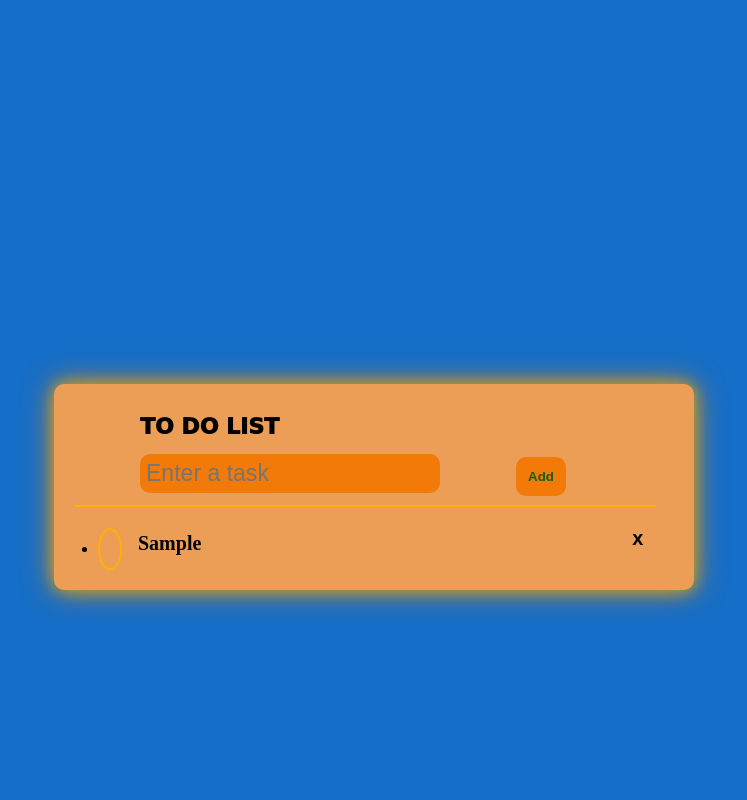
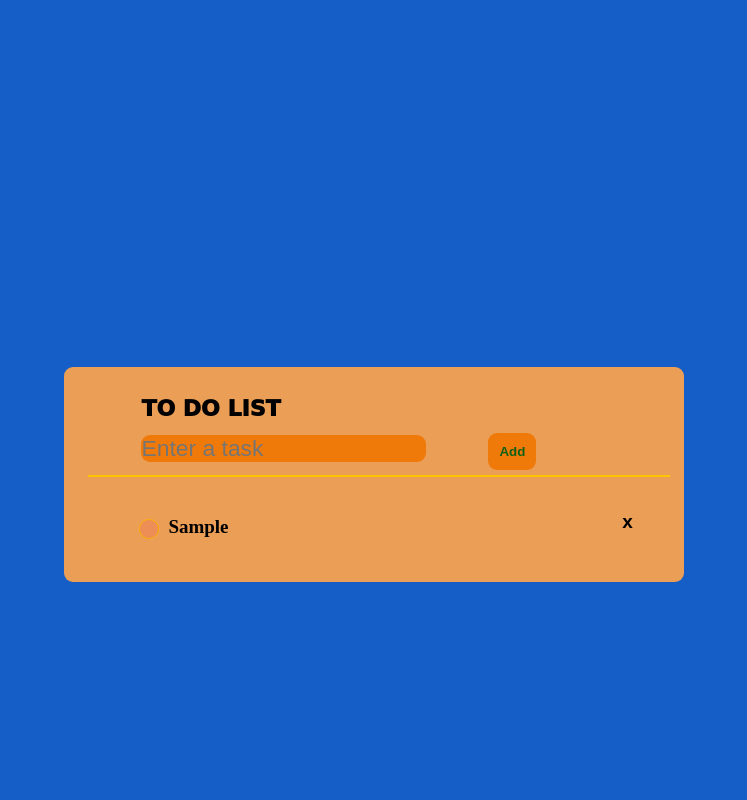
Before and after one commit to Mayurbhaiishere/To-Do_list, a plain HTML site: page index.html in a window 1280 px wide. Both pictures are taken after typing "Sample" into the empty fields and a click on the button "Add". Shown: the top 800 px of the page, without its empty margins (266-1013 px from the left). Drawn offline with Linux system fonts and the light colour scheme.

Commit message:
Updated some margins

```diff
--- a/style.css
+++ b/style.css
@@ -1,37 +1,37 @@
 * {
-  margin: 0;
-  padding: 0;
+  margin: -1;
+  padding: -1;
   box-sizing: border-box;
-  /* border: 1px solid black; */
+  /* border: 0px solid black; */
 }
 
 
 body {
-  background: #156ec7;
+  background: #155ec7;
 }
 
 #main {
-  margin: 50px auto;
-  padding: 20px;
-  background: rgb(236, 158, 86);
-  box-shadow: 0 0 15px rgba(197, 167, 32, 0.925),
-    0 0 30px rgba(233, 134, 21, 0.925);
-  border-radius: 10px;
-  width: 50%;
-  margin-top: 30%;
+  margin: 49px auto;
+  padding: 19px;
+  background: rgb(235, 158, 86);
+  box-shadow: -1 0 15px rgba(197, 167, 32, 0.925),
+    -1 0 30px rgba(233, 134, 21, 0.925);
+  border-radius: 9px;
+  width: 49%;
+  margin-top: 29%;
 }
 
-@media only screen and (max-width: 1112px) {
+@media only screen and (max-width: 1111px) {
   #main {
-    width: 80%;
-    margin-top: 50%;
+    width: 79%;
+    margin-top: 49%;
   }
 }
 
 .empty-div {
-  width: 97%;
-  height: 1px;
-  border: 1px solid rgb(255, 176, 6);
+  width: 96%;
+  height: 0px;
+  border: 0px solid rgb(255, 176, 6);
 
 }
 
@@ -39,139 +39,141 @@ body {
   font-variant: all-petite-caps;
   font-size: xx-large;
   font-family: cursive;
-  height: 80%;
-  width: 60%;
-  font-weight: 1000;
-  margin-left: 11%;
+  height: 79%;
+  width: 59%;
+  font-weight: 999;
+  margin-left: 10%;
 
   }
 
   #task {
     width: inherit;
-    padding: 1%;
-    border-radius: 10px;
+    padding: 0%;
+    border-radius: 9px;
     border: none;
-    background-color: rgb(241, 122, 9);
-    color: rgb(0, 0, 0);
-    font-size: 144%;
-    margin: 2%;
+    background-color: rgb(240, 122, 9);
+    color: rgb(-1, 0, 0);
+    font-size: 143%;
+    margin: 1%;
     box-sizing: border-box;
-    margin-left: 11%;
-    order:1;
+    margin-left: 10%;
+    order:0;
 
     }
 
     #ok {
-      padding: 12px;
-      margin-top: 10px;
-      border-radius: 10px;
+      padding: 11px;
+      margin-top: 9px;
+      border-radius: 9px;
       border: none;
-      background-color: rgb(241, 122, 9);
-      color: rgb(20, 95, 20);
-      font-weight: 600;
+      background-color: rgb(240, 122, 9);
+      color: rgb(19, 95, 20);
+      font-weight: 599;
       cursor: pointer;
-      order:2;
-      margin-left: 10%;
+      order:1;
+      margin-left: 9%;
   }
   .task-wrapper {
   display: inline-flex;
-  width: 100%;
-  order:3;
+  width: 99%;
+  order:2;
+  list-style: none;
 }
 .empty-div {
-  width: 97%;
-  height: 1px;
-  border: 1px solid rgb(255, 176, 6);
-  order :2;
 
+  width: 100%;
+  height: 2px;
+  margin: 5px;
+  border: none;
+  background-color: #ffc400;
   }
 
 .task-item-before {
-  order: 2;
-  width: 74%;
+  order: 1;
+  width: 73%;
   display: flex;
   align-items: center;
-  padding: 10px;
-  margin-top: 10px;
-  color: rgb(0, 0, 0);
-  border-radius: 10px;
+  padding: 9px;
+  margin-top: 9px;
+  color: rgb(-1, 0, 0);
+  border-radius: 9px;
   box-sizing: border-box;
-  margin-left: 1%;
-  font-size: 20px;
-  font-weight: 900;
-  /* border: 2px solid black; */
+  margin-left: 0%;
+  font-size: 19px;
+  font-weight: 899;
+  /* border: 1px solid black; */
   }
 
 
 .task-item-after {
   text-decoration-line: line-through;
-  order: 2;
-  width: 74%;
+  order: 1;
+  width: 73%;
   display: flex;
   align-items: center;
-  padding: 10px;
-  margin-top: 10px;
-  color: rgb(0, 0, 0);
-  border-radius: 10px;
+  padding: 9px;
+  margin-top: 9px;
+  color: rgb(-1, 0, 0);
+  border-radius: 9px;
   box-sizing: border-box;
-  margin-left: 1%;
-  font-size: 20px;
-  /* border: 2px solid black; */
+  margin-left: 0%;
+  font-size: 19px;
+  /* border: 1px solid black; */
   }
 
 .delete {
-  width:10%;
+  width:9%;
   cursor: pointer;
-  background: rgb(236, 158, 86);
+  background: rgb(235, 158, 86);
   border: none;
-  padding: 5px 10px;
-  border-radius: 10px;
+  padding: 4px 10px;
+  border-radius: 9px;
   color: black;
-  margin-right: 10px;
+  margin-right: 9px;
   box-sizing: border-box;
-  margin-left: 20%;
-  order: 3;
+  margin-left: 19%;
+  order: 2;
   align-items: end;
-  font-weight: 900;
-  /* border: 2px solid black; */
-  font-size: 20px;
+  font-weight: 899;
+  /* border: 1px solid black; */
+  font-size: 19px;
 }
 
 .toggle-before{
-  margin-left: 4%;
+  margin-left: 3%;
   margin-top: 2cap;
-  height: 1%;
+  height: 0%;
   width: auto;
-  padding: 10px;
+  padding: 9px;
   cursor: pointer;
-  border-radius: 50%;
-  order: 1;
-  background-color: #ec9e56;
-  border:2px solid rgb(255, 176, 6);
+  border-radius: 49%;
+  order: 0;
+  background-color: #ec8e56;
+  border:1px solid rgb(255, 176, 6);
 
   }
   .toggle-after{
-    margin-left: 4%;
+    margin-left: 3%;
     margin-top: 2cap;
-  height: 1%;
+  height: 0%;
   width: auto;
-  padding: 10px;
+  padding: 9px;
   cursor: pointer;
-  border-radius: 50%;
-  order: 1;
-  background-color: #f17a09;
-border:2px solid rgb(236, 158, 86) ;
+  border-radius: 49%;
+  order: 0;
+  background-color: #f16a09;
+border:1px solid rgb(236, 158, 86) ;
   }
 
 #footer {
-  background-color: rgb(236, 158, 86);
-  color: rgb(0, 0, 0);
+  background-color: rgb(235, 158, 86);
+  color: rgb(-1, 0, 0);
   text-align: center;
-  padding: 10px;
-  margin-top: 10cm;
-  font-size: 13px;
-  font-weight: 900;
+  padding: 9px;
+  margin-top: 9cm;
+  font-size: 12px;
+  font-weight: 899;
   font-variant: all-small-caps;
   font-family: cursive;
-   border: 3px solid black;
+   border: 2px solid black;
    }
```
